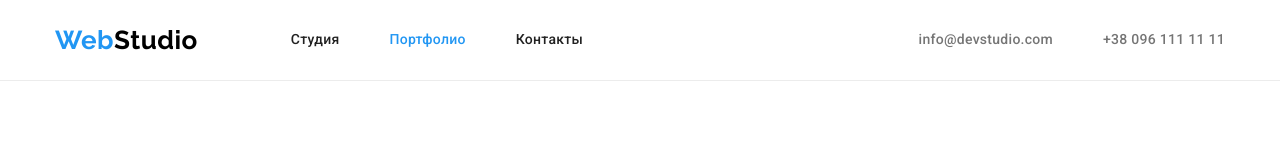
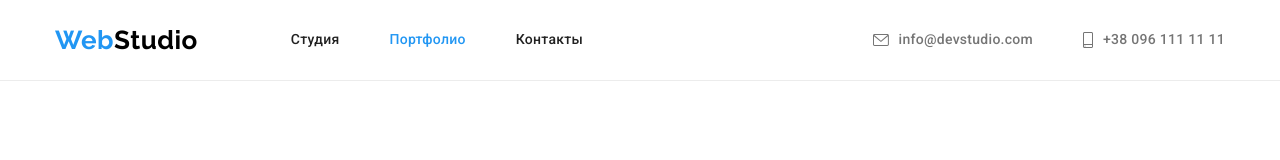
Before and after one commit to in-love-with-anime/goit-markup-hw-08, a plain HTML site: page portfolio.html in a window 1280 px wide. Shown: the top 160 px of the page. Drawn offline with nearby package versions, Linux system fonts and the light colour scheme.

Commit message:
Добавляет иконки в хедере

```diff
--- a/css/styles.css
+++ b/css/styles.css
@@ -146,7 +146,9 @@ img {
 }
 
 .contacts a {
-    display: inline-block;
+    display: flex;
+    align-items: center;
+
     color: var(--secondary-text-color);
     text-decoration: none;
 }
@@ -155,14 +157,9 @@ img {
     color: var(--accent-color);
 }
 
-.contacts a {
-    display: flex;
-    align-items: center;
-}
-
 .icon-mail {
     margin-right: 10px;
-    fill: var(--secondary-text-color);
+    fill: currentcolor;
 }
 
 .icon-mail:hover, .icon-mail:focus {
@@ -171,7 +168,7 @@ img {
 
 .icon-phone {
     margin-right: 10px;
-    fill: var(--secondary-text-color);
+    fill: currentcolor;
 }
 
 .icon-phone:hover, .icon-mail:focus {
--- a/portfolio.html
+++ b/portfolio.html
@@ -31,9 +31,24 @@
                 </nav>
 
                 <ul class="contacts list">
-                    <li class="item"><a href="mailto:info@devstudio.com">info@devstudio.com</a></li>
-                    <li class="item"><a href="tel:+380961111111">+38 096 111 11 11</a></li>
+                    <li class="item">
+                        <a href="mailto:info@devstudio.com">
+                            <svg class="icon-mail" width="16" height="12">
+                                <use href="./images/icons.svg#icon-mail"></use>
+                            </svg>
+                        info@devstudio.com</a>
+                    </li>
+
+                    <li class="item">
+                        <a href="tel:+380961111111">
+                            <svg class="icon-phone" width="10" height="16">
+                                <use href="./images/icons.svg#icon-phone"></use>
+                            </svg>
+                        +38 096 111 11 11</a>
+                    </li>
+
                 </ul>
+
             </div>
 
         </header>
```
